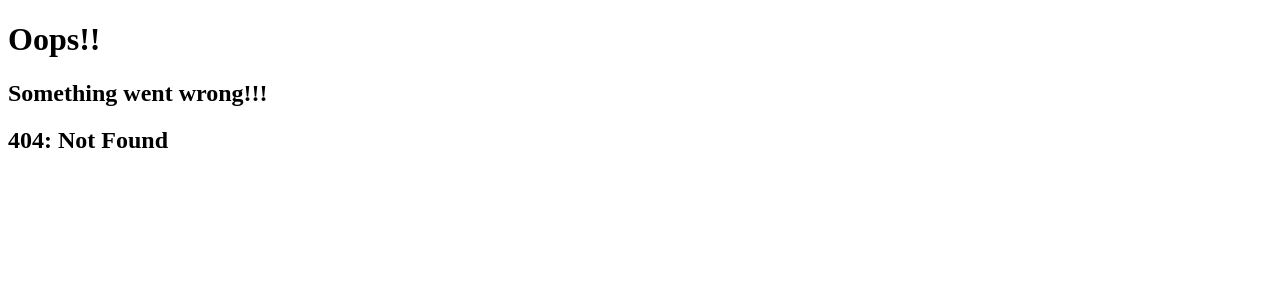
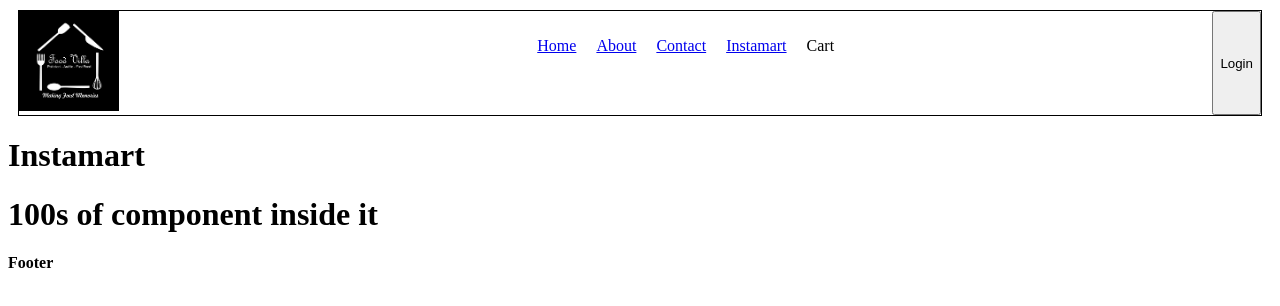
Before and after one commit to nikhil-github/namaste-react-live, a React (Vite) app: page /instamart in a window 1280 px wide. Before the commit this address had no page. Shown: the top 306 px of the page. Built offline with nearby package versions, Linux system fonts and the light colour scheme.

Commit message:
session 9

```diff
--- a/src/App.js
+++ b/src/App.js
@@ -25,23 +25,29 @@
  *
  */
 
-import React, { Children } from "react";
+import React, { Children, lazy, Suspense } from "react";
 import ReactDOM from "react-dom/client";
-import Header from "./components/Header"
-import Body from "./components/Body"
-import Footer from "./components/Footer"
+import Header from "./components/Header";
+import Body from "./components/Body";
+import Footer from "./components/Footer";
 import { createBrowserRouter, RouterProvider, Outlet } from "react-router-dom";
-import About from "./components/About";
+// import About from "./components/About";
 import Error from "./components/Error";
 import Contact from "./components/Contact";
 import RestroMenu from "./components/RestroMenu";
 import Profile from "./components/ProfileClass";
-
-
+import Shimmer from "./components/Shimmer";
 
 // React Component
 // Functional - NEW
 // Class Based component - OLD
+
+// Dynamic Import
+// Ondemand loading
+// Lazy Loading
+// Dynamic Bundling
+const Instamart = lazy(() => import("./components/Instamart"));
+const About = lazy(() => import("./components/About"));
 
 // Functional Component
 // Name starts with capital letter - non mandatory but good practice
@@ -52,41 +58,48 @@ const AppLayout = () => {
       <Outlet />
       <Footer />
     </>
-  )
-
-}
+  );
+};
 
 const appRouter = createBrowserRouter([
   {
-    path : "/",
+    path: "/",
     element: <AppLayout />,
     errorElement: <Error />,
-    children : [
+    children: [
       {
-        path : "/about",
-        element: <About />,
-        children : [
+        path: "/about",
+        element: (<Suspense fallback={<h1>Loading....</h1>}><About /></Suspense>),
+        children :[
           {
-            path : "profile",
-            element: <Profile />
-          }
-        ]
+            path: "profile",
+            element: <Profile />,
+          },
+        ],
       },
       {
-        path : "/contact",
+        path: "/contact",
         element: <Contact />,
       },
       {
-        path : "/",
+        path: "/",
         element: <Body />,
-      }
+      },
+      {
+        path: "/instamart",
+        element: (
+          <Suspense fallback={<Shimmer />}>
+            <Instamart />
+          </Suspense>
+        ),
+      },
     ],
   },
   {
-    path : "/restro/:id",
+    path: "/restro/:id",
     element: <RestroMenu />,
-  }
-])
+  },
+]);
 
 const root = ReactDOM.createRoot(document.getElementById("root"));
 
--- a/src/components/Header.js
+++ b/src/components/Header.js
@@ -33,6 +33,9 @@ export const Header = () => {
           <li>
             <Link to="/contact">Contact</Link>
           </li>
+          <li>
+            <Link to="/instamart">Instamart</Link>
+          </li>
           <li>Cart</li>
         </ul>
       </div>
--- /dev/null
+++ b/src/components/Instamart.js
@@ -0,0 +1,11 @@
+const Instamart = () => {
+  return (
+    <div>
+      <h1>Instamart</h1>
+      <h1>100s of component inside it</h1>
+    </div>
+  );
+};
+
+
+export default Instamart;
```
